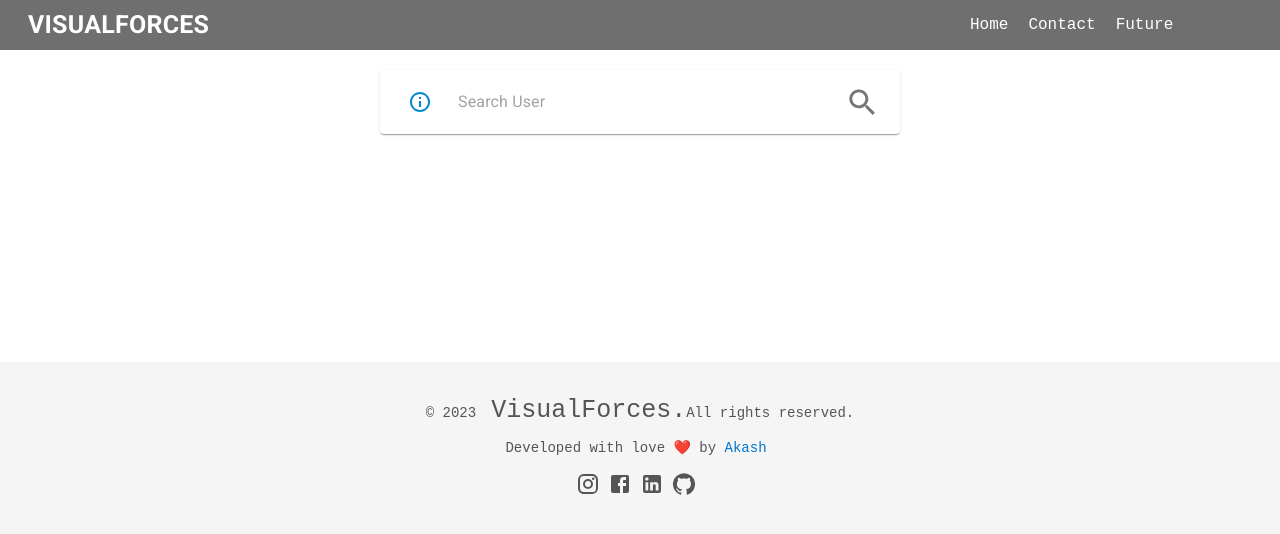
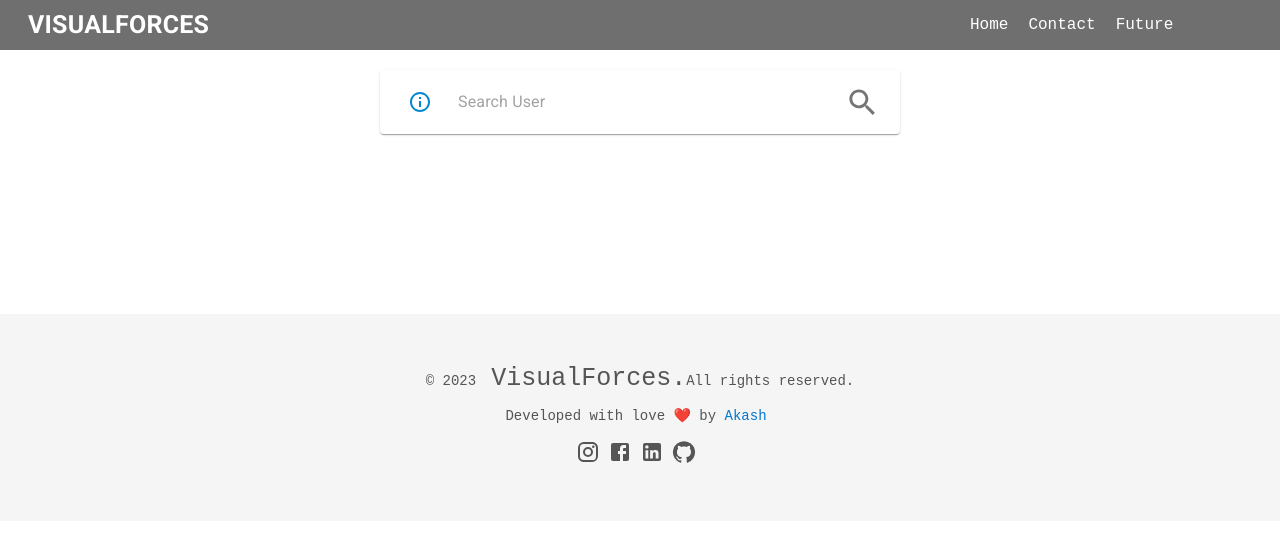
Before and after one commit to akash-suklabaidya/VisualForces, a React (Create React App) app: page / in a window 1280 px wide. Shown: the top 534 px of the page. Built offline with nearby package versions, Linux system fonts and the light colour scheme; no server answers.

Commit message:
Commited

```diff
--- a/public/index.html
+++ b/public/index.html
@@ -5,7 +5,7 @@
   <meta charset="utf-8" />
   <link href="https://fonts.googleapis.com/css?family=Roboto:400,700&display=swap" rel="stylesheet">
   <link rel="icon" type="logo/x-icon" href="favicon.ico">
-
+  <meta name="viewport" content="width=device-width, initial-scale=1">
   <title>VisualForces</title>
 </head>
 
--- a/src/Component/Footer.jsx
+++ b/src/Component/Footer.jsx
@@ -1,3 +1,86 @@
+// import React from 'react';
+// import InstagramIcon from '@mui/icons-material/Instagram';
+// import FacebookIcon from '@mui/icons-material/Facebook';
+// import LinkedInIcon from '@mui/icons-material/LinkedIn';
+// import GitHubIcon from '@mui/icons-material/GitHub';
+// import { Box } from '@mui/material';
+
+// const Footer = () => {
+//     return (
+//         <Box
+//             sx={{
+//                 left: 0,
+//                 width: "100%",
+//                 height: "auto",
+//                 paddingTop: "3rem",
+//                 bottom: "80px"
+
+//             }}
+//         >
+//             <footer style={styles.footer}>
+//                 <p style={styles.text}>
+//                     &copy; {new Date().getFullYear()}
+//                     <span style={styles.brand} > VisualForces.</span>
+//                     All rights reserved.
+//                 </p>
+//                 <p style={styles.text}>
+//                     Developed with love ❤️ by <a style={styles.link} target="_blank" rel="noopener noreferrer" href='https://www.linkedin.com/in/akash-suklabaidya-435aa5227/'
+//                     >Akash</a>
+//                 </p>
+//                 <p  >
+//                     <a style={styles.linkIcon} href='https://www.instagram.com/akash_sb__/' target="_blank" rel="noopener noreferrer" >
+//                         <InstagramIcon />
+//                     </a>
+//                     <a style={styles.linkIcon} href='https://www.facebook.com/akash.suklabaidya.31/' target="_blank" rel="noopener noreferrer" >
+//                         <FacebookIcon />
+//                     </a>
+//                     <a style={styles.linkIcon} href='https://www.linkedin.com/in/akash-suklabaidya-435aa5227/' target="_blank" rel="noopener noreferrer" >
+//                         <LinkedInIcon />
+//                     </a>
+//                     <a style={styles.linkIcon} href='https://github.com/akashsb18' target="_blank" rel="noopener noreferrer" >
+//                         <GitHubIcon />
+//                     </a>
+//                 </p>
+//             </footer>
+//         </Box>
+//     );
+// };
+
+// const styles = {
+//     footer: {
+//         backgroundColor: '#f5f5f5',
+//         padding: '20px',
+//         textAlign: 'center',
+//     },
+//     text: {
+//         fontSize: '14px',
+//         color: '#555555',
+//         marginBottom: '8px',
+//     },
+//     link: {
+//         color: '#0076cc',
+//         textDecoration: 'none',
+//         marginRight: '8px',
+//     },
+//     linkIcon: {
+//         color: '#555555',
+//         textDecoration: 'none',
+//         marginRight: '8px',
+//     },
+//     brand: {
+//         fontSize: '25px'
+//     }
+// };
+
+// export default Footer;
+
+
+
+
+
+
+
+
 import React from 'react';
 import InstagramIcon from '@mui/icons-material/Instagram';
 import FacebookIcon from '@mui/icons-material/Facebook';
@@ -7,42 +90,61 @@ import { Box } from '@mui/material';
 
 const Footer = () => {
     return (
-        <Box
-            sx={{
-                left: 0,
-                width: "100%",
-                height: "auto",
-                paddingTop: "3rem",
-                bottom: "80px"
-
-            }}
-        >
-            <footer style={styles.footer}>
+        <footer style={styles.footer}>
+            <Box sx={{ flexGrow: 1 }} />
+            <Box sx={{ p: 2 }}>
                 <p style={styles.text}>
                     &copy; {new Date().getFullYear()}
-                    <span style={styles.brand} > VisualForces.</span>
+                    <span style={styles.brand}> VisualForces.</span>
                     All rights reserved.
                 </p>
                 <p style={styles.text}>
-                    Developed with love ❤️ by <a style={styles.link} target="_blank" rel="noopener noreferrer" href='https://www.linkedin.com/in/akash-suklabaidya-435aa5227/'
-                    >Akash</a>
+                    Developed with love ❤️ by{' '}
+                    <a
+                        style={styles.link}
+                        target="_blank"
+                        rel="noopener noreferrer"
+                        href="https://www.linkedin.com/in/akash-suklabaidya-435aa5227/"
+                    >
+                        Akash
+                    </a>
                 </p>
-                <p  >
-                    <a style={styles.linkIcon} href='https://www.instagram.com/akash_sb__/' target="_blank" rel="noopener noreferrer" >
+                <p>
+                    <a
+                        style={styles.linkIcon}
+                        href="https://www.instagram.com/akash_sb__/"
+                        target="_blank"
+                        rel="noopener noreferrer"
+                    >
                         <InstagramIcon />
                     </a>
-                    <a style={styles.linkIcon} href='https://www.facebook.com/akash.suklabaidya.31/' target="_blank" rel="noopener noreferrer" >
+                    <a
+                        style={styles.linkIcon}
+                        href="https://www.facebook.com/akash.suklabaidya.31/"
+                        target="_blank"
+                        rel="noopener noreferrer"
+                    >
                         <FacebookIcon />
                     </a>
-                    <a style={styles.linkIcon} href='https://www.linkedin.com/in/akash-suklabaidya-435aa5227/' target="_blank" rel="noopener noreferrer" >
+                    <a
+                        style={styles.linkIcon}
+                        href="https://www.linkedin.com/in/akash-suklabaidya-435aa5227/"
+                        target="_blank"
+                        rel="noopener noreferrer"
+                    >
                         <LinkedInIcon />
                     </a>
-                    <a style={styles.linkIcon} href='https://github.com/akashsb18' target="_blank" rel="noopener noreferrer" >
+                    <a
+                        style={styles.linkIcon}
+                        href="https://github.com/akashsb18"
+                        target="_blank"
+                        rel="noopener noreferrer"
+                    >
                         <GitHubIcon />
                     </a>
                 </p>
-            </footer>
-        </Box>
+            </Box>
+        </footer>
     );
 };
 
@@ -51,6 +153,8 @@ const styles = {
         backgroundColor: '#f5f5f5',
         padding: '20px',
         textAlign: 'center',
+        position: 'sticky',
+        bottom: 0,
     },
     text: {
         fontSize: '14px',
@@ -68,8 +172,8 @@ const styles = {
         marginRight: '8px',
     },
     brand: {
-        fontSize: '25px'
-    }
+        fontSize: '25px',
+    },
 };
 
 export default Footer;
--- a/src/Component/Search.jsx
+++ b/src/Component/Search.jsx
@@ -38,7 +38,7 @@ const AlertMessage = () => {
                 }}
             >
                 <Box sx={{ p: 2 }}>
-                    <Typography>Please try refreshing the page if the data doesn't appear.</Typography>
+                    <Typography>Please refresh the page and try again if the data doesn't appear.</Typography>
                 </Box>
             </Popover>
         </div>
--- a/src/Component/UsernameForm.jsx
+++ b/src/Component/UsernameForm.jsx
@@ -1,19 +1,24 @@
 import React, { useContext, useEffect } from 'react';
 import { ApiService } from '../API/ApiService';
 import SearchContext from '../Context/SearchContext';
+import { ContentContext } from '../Context/ContentContext';
 import toast from "react-hot-toast";
 
 const UsernameForm = () => {
     const { searchValue } = useContext(SearchContext);
+    const { pageData } = useContext(ContentContext);
+
 
     useEffect(() => {
         validateUsername();
     }, [searchValue]);
 
     const validateUsername = async () => {
+
         if (searchValue) {
             const url = `https://codeforces.com/api/user.info?handles=${searchValue}`;
             const response = await ApiService(url);
+            console.log(response);
 
             if (response && response.status === 'OK') {
                 toast.success('Username is valid!');
```
Also changed, not shown: src/Context/ContentContext.jsx (+20 -6 lines).
